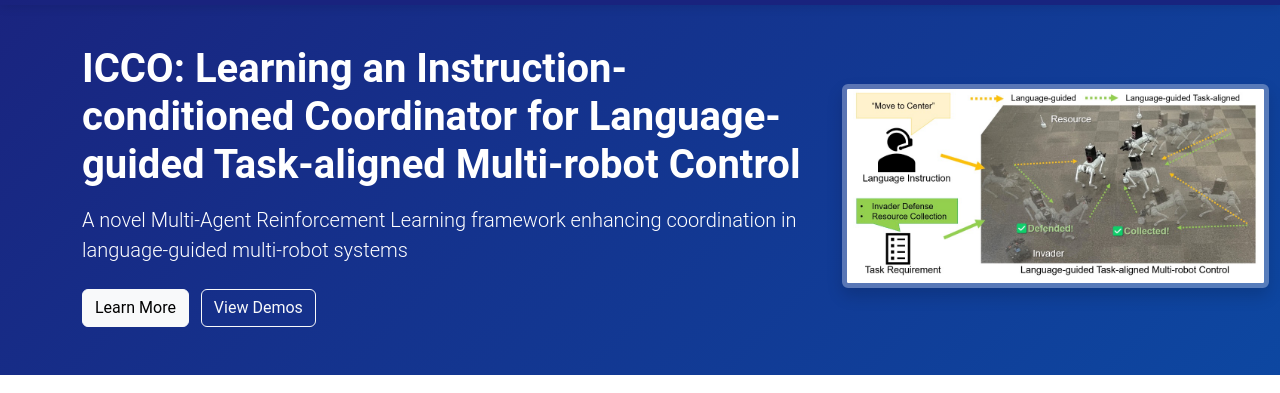
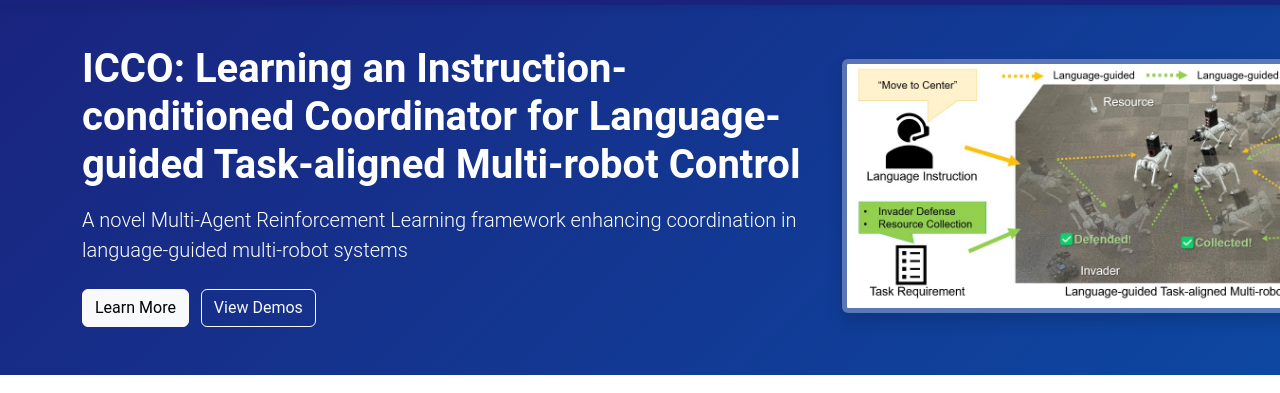
Before and after one commit to yanoyoshiki/ICCO, a plain HTML site: page index.html in a window 1280 px wide. Shown: the part 51-444 px from the top of the page. Drawn offline with nearby package versions, Linux system fonts and the light colour scheme.

Commit message:
Update index.html

```diff
--- a/index.html
+++ b/index.html
@@ -453,7 +453,7 @@
                     </div>
                 </div>
                 <div class="col-lg-4 d-none d-lg-block">
-                    <img src="imgs/frame.png" alt="ICCO System" class="img-fluid rounded shadow" style="border: 5px solid rgba(255,255,255,0.3); max-width: 120%;">
+                    <img src="imgs/frame.png" alt="ICCO System" class="img-fluid rounded shadow" style="border: 5px solid rgba(255,255,255,0.3); max-width: 150%;">
                 </div>
             </div>
         </div>
```
